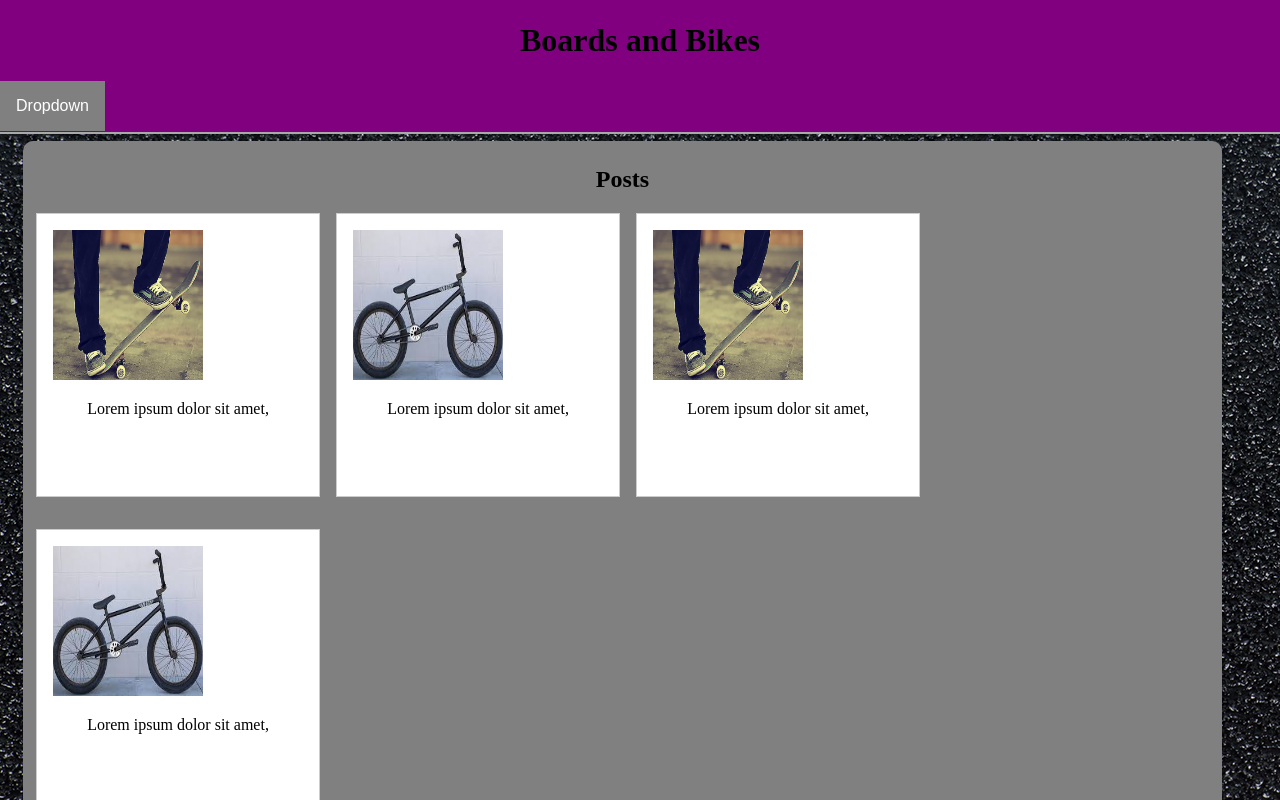
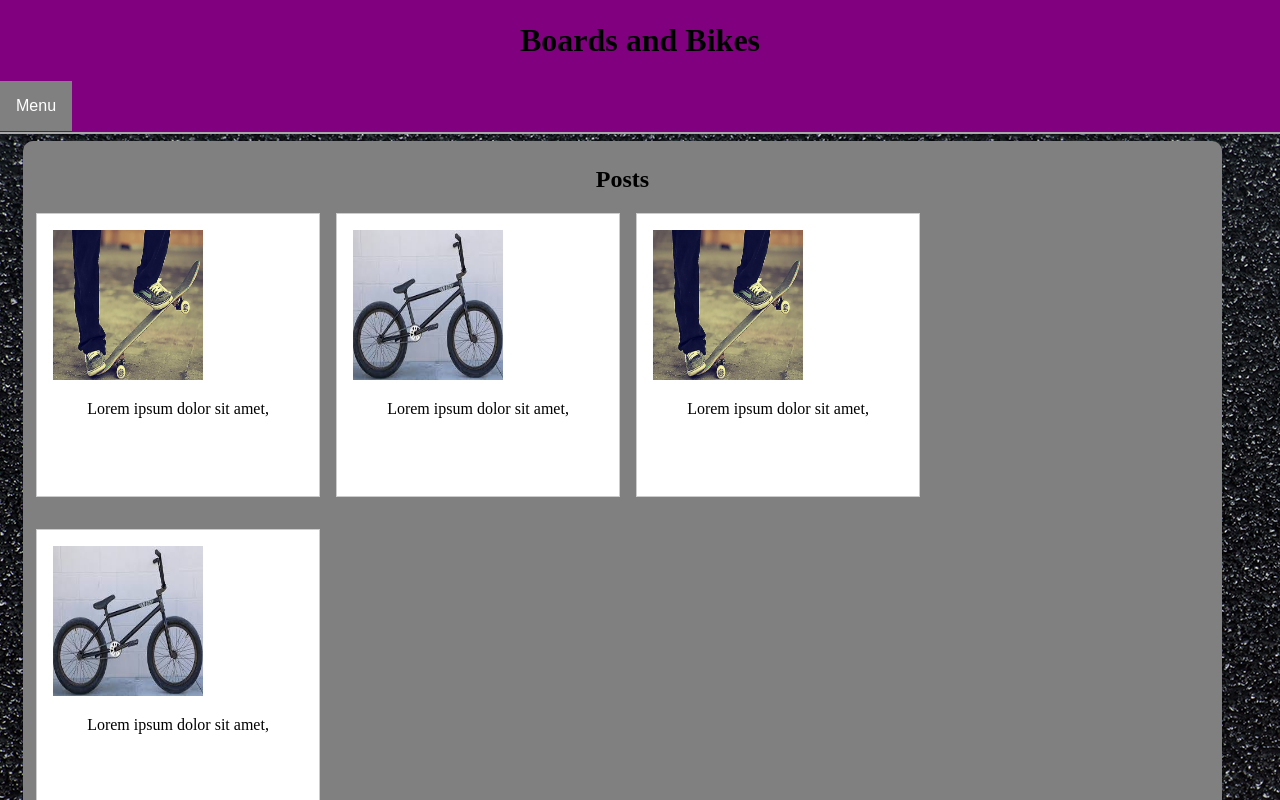
Before and after one commit to ChadPerdue77/ChadPerdue77.github.io, a website: page StorefrontApp/index.html in a window 1280 px wide. Shown: the top 800 px of the page. Drawn offline with Linux system fonts and the light colour scheme.

Commit message:
minor adjustment to storefront

```diff
--- a/StorefrontApp/index.html
+++ b/StorefrontApp/index.html
@@ -8,7 +8,7 @@
 	<div id="header">
 		<center><h1>Boards and Bikes</h1></center>
 			<div class="dropdown">
-  				<button class="dropbtn">Dropdown</button>
+  				<button class="dropbtn">Menu</button>
     			<div class="dropdown-content">
     				<a href="#">Home</a>
     				<a href="#">Products</a>
```
